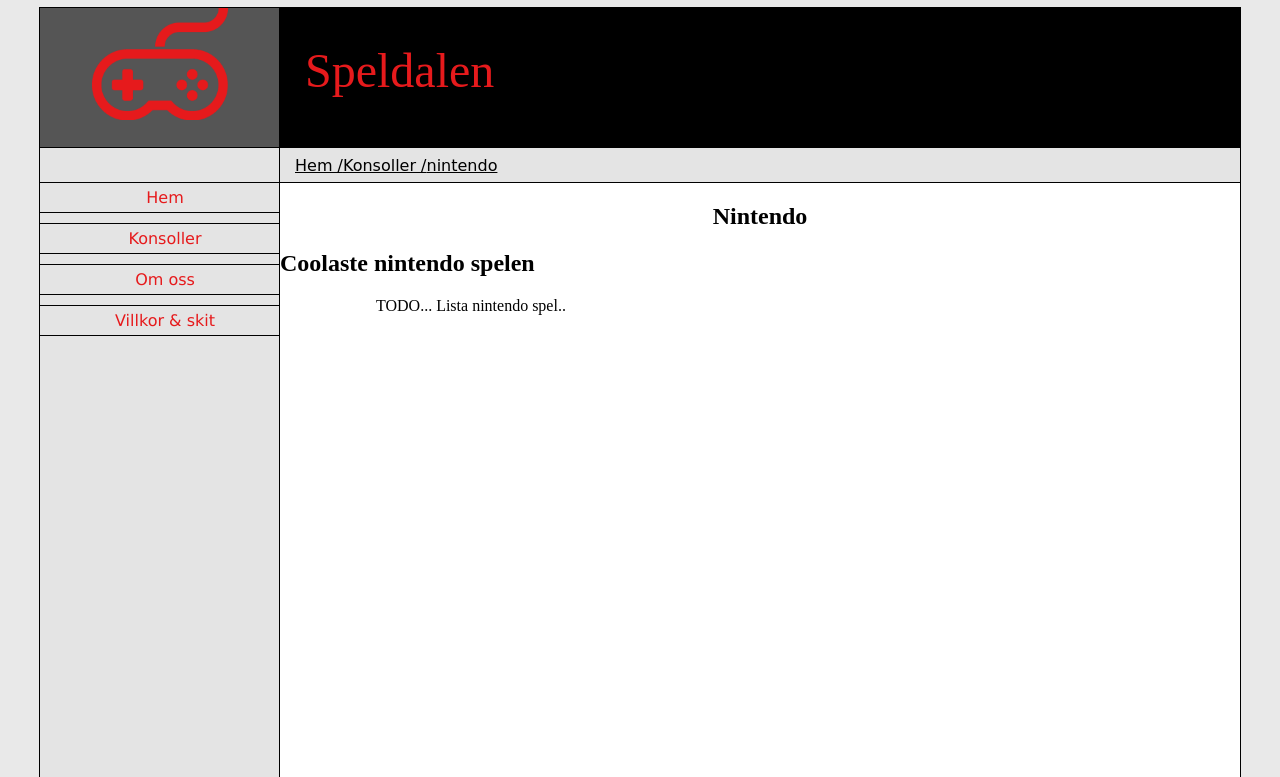
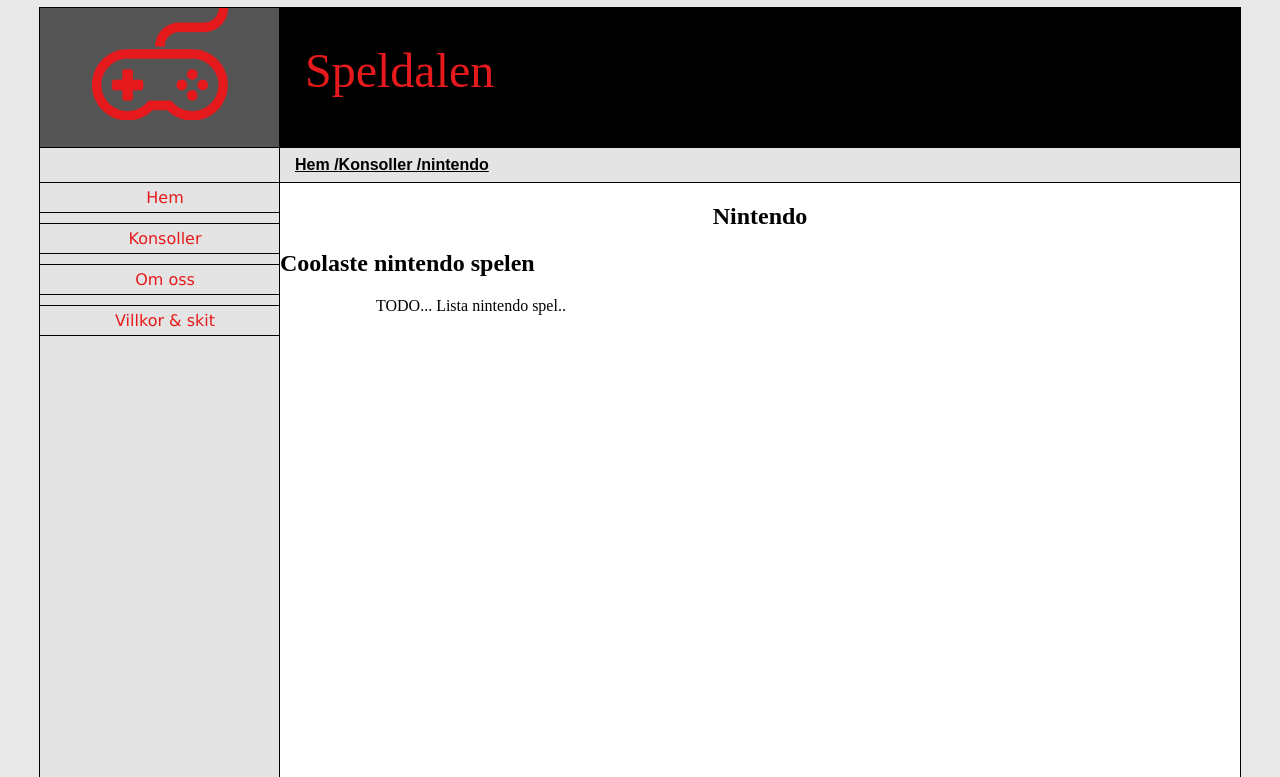
Before and after one commit to Tony322/projektsida, a PHP site: page /nintendo.php in a window 1280 px wide. Shown: the top 777 px of the page. Run offline with PHP 8.4, Linux system fonts and the light colour scheme.

Commit message:
Ändrade breadcrumbs font till Arial och fet

```diff
--- a/hemstyle.css
+++ b/hemstyle.css
@@ -14,7 +14,8 @@
 margin-bottom: 10px;
 padding-left: 0px;
 margin-left: 15px;
-font-family: "Comic Sans MS", cursive, sans-serif;
+font-family: Arial, cursive, sans-serif;
+font-weight: bold;
 }
 
 #breadcrumbs li{
```
